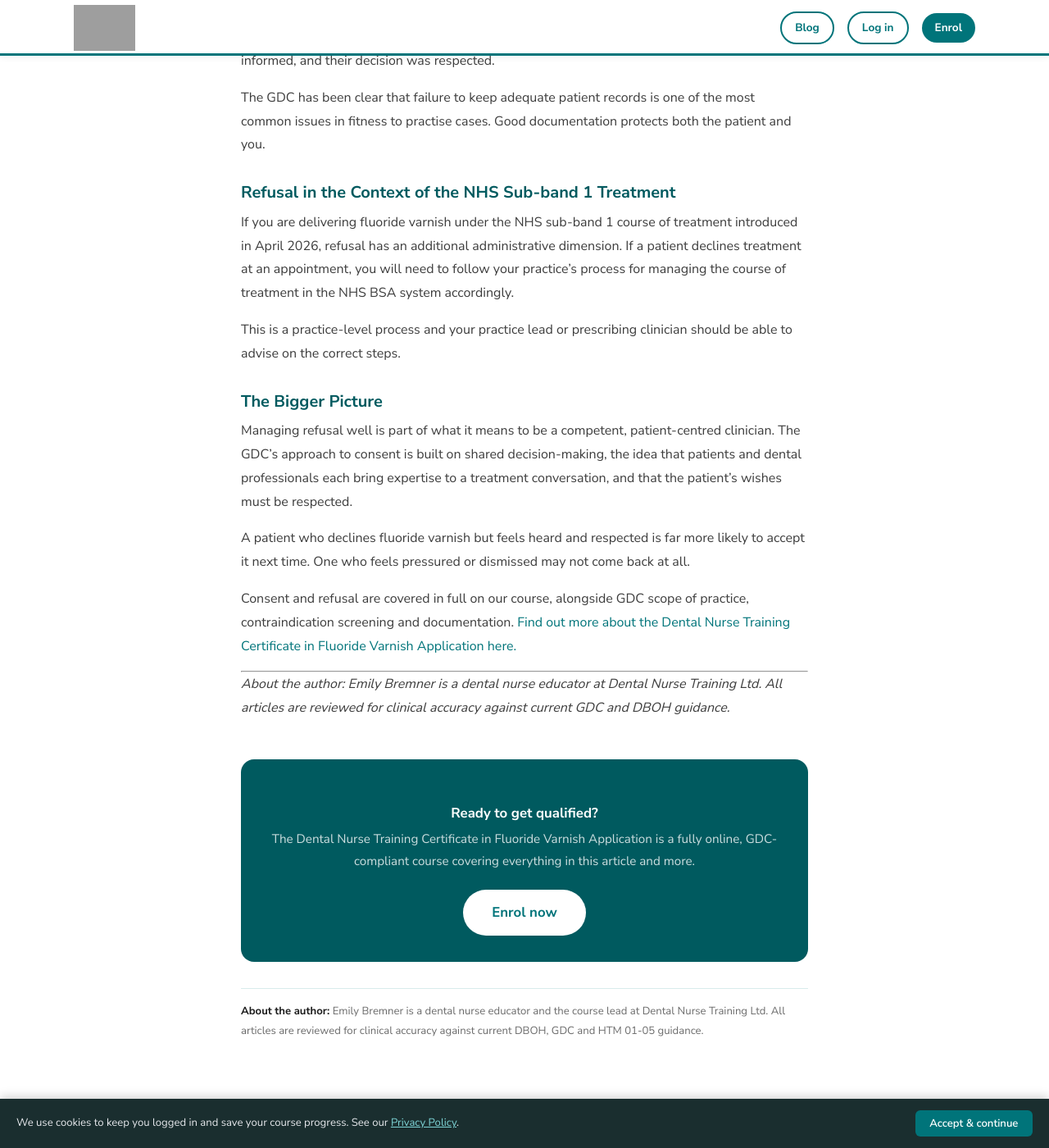
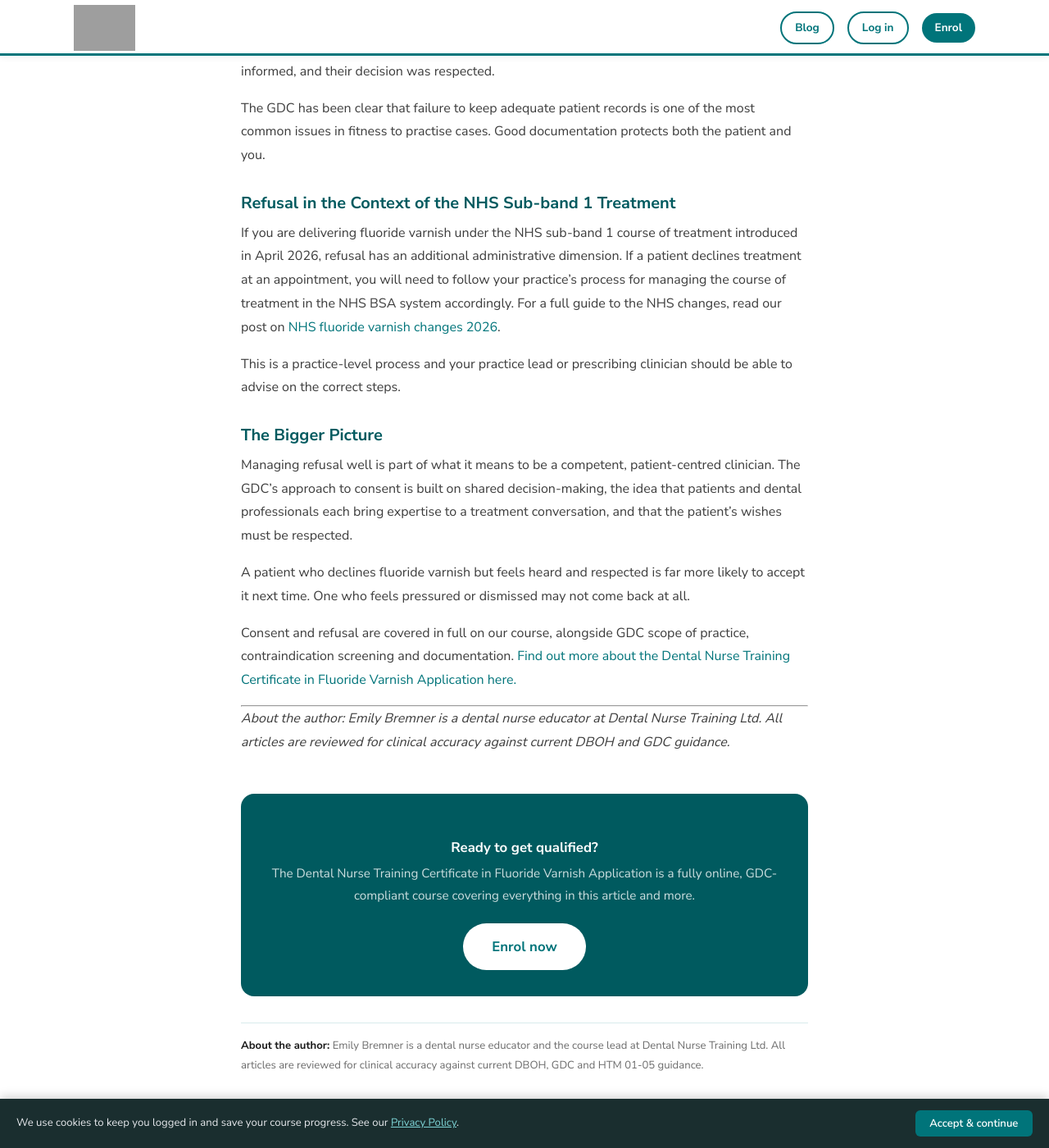
Before and after one commit to dentalnurse/Fluoride, a Jekyll site: the page built from _posts/2026-10-01-managing-fluoride-varnish-refusal.md, in a window 1280 px wide and 1400 px high, scrolled down 2913 px. Shown: the whole window at 82% size. Built offline with Jekyll 4.4.1, drawn with Linux system fonts in a browser that asks for light colours; some of the changed text lies outside the part shown; grey boxes are pictures that could not be loaded.

Commit message:
Update 2026-10-01-managing-fluoride-varnish-refusal.md

```diff
--- a/_posts/2026-10-01-managing-fluoride-varnish-refusal.md
+++ b/_posts/2026-10-01-managing-fluoride-varnish-refusal.md
@@ -14,7 +14,9 @@
 
 This post covers what the GDC expects when a patient refuses
 treatment, how to have that conversation well, and why your
-documentation is so important.
+documentation is so important. For a full guide to the GDC
+requirements around applying fluoride varnish independently,
+read our post on [GDC scope of practice for dental nurses](https://dentalnurse.github.io/Fluoride/blog/can-dental-nurses-apply-fluoride-varnish-gdc-scope-of-practice-2025/).
 
 ## What the GDC Says About Refusal
 
@@ -66,11 +68,9 @@
 misinformation online. You can explain calmly that fluoride
 varnish has been used safely for decades and is recommended by
 the UK Chief Dental Officers in Delivering Better Oral Health,
-the evidence-based guidance used across the UK. The
-concentration used in varnish is applied topically in small
-amounts and is not the same as ingesting large quantities of
-fluoride.
-
+the evidence-based guidance used across the UK. For a plain-English
+guide to what DBOH says, read our post on [what Delivering Better
+Oral Health means for dental nurses](https://dentalnurse.github.io/Fluoride/blog/what-is-delivering-better-oral-health/).
 Do not argue or dismiss the concern. Acknowledge it, give
 accurate information, and leave the decision with the patient.
 
@@ -146,7 +146,8 @@
 additional administrative dimension. If a patient declines
 treatment at an appointment, you will need to follow your
 practice's process for managing the course of treatment in
-the NHS BSA system accordingly.
+the NHS BSA system accordingly. For a full guide to the NHS
+changes, read our post on [NHS fluoride varnish changes 2026](https://dentalnurse.github.io/Fluoride/blog/nhs-fluoride-varnish-changes-2026/).
 
 This is a practice-level process and your practice lead or
 prescribing clinician should be able to advise on the correct
@@ -174,5 +175,5 @@
 ---
 
 *About the author: Emily Bremner is a dental nurse educator at
-Dental Nurse Training Ltd. All articles are reviewed for
-clinical accuracy against current GDC and DBOH guidance.*
+Dental Nurse Training Ltd. All articles are reviewed for clinical
+accuracy against current DBOH and GDC guidance.*
```
